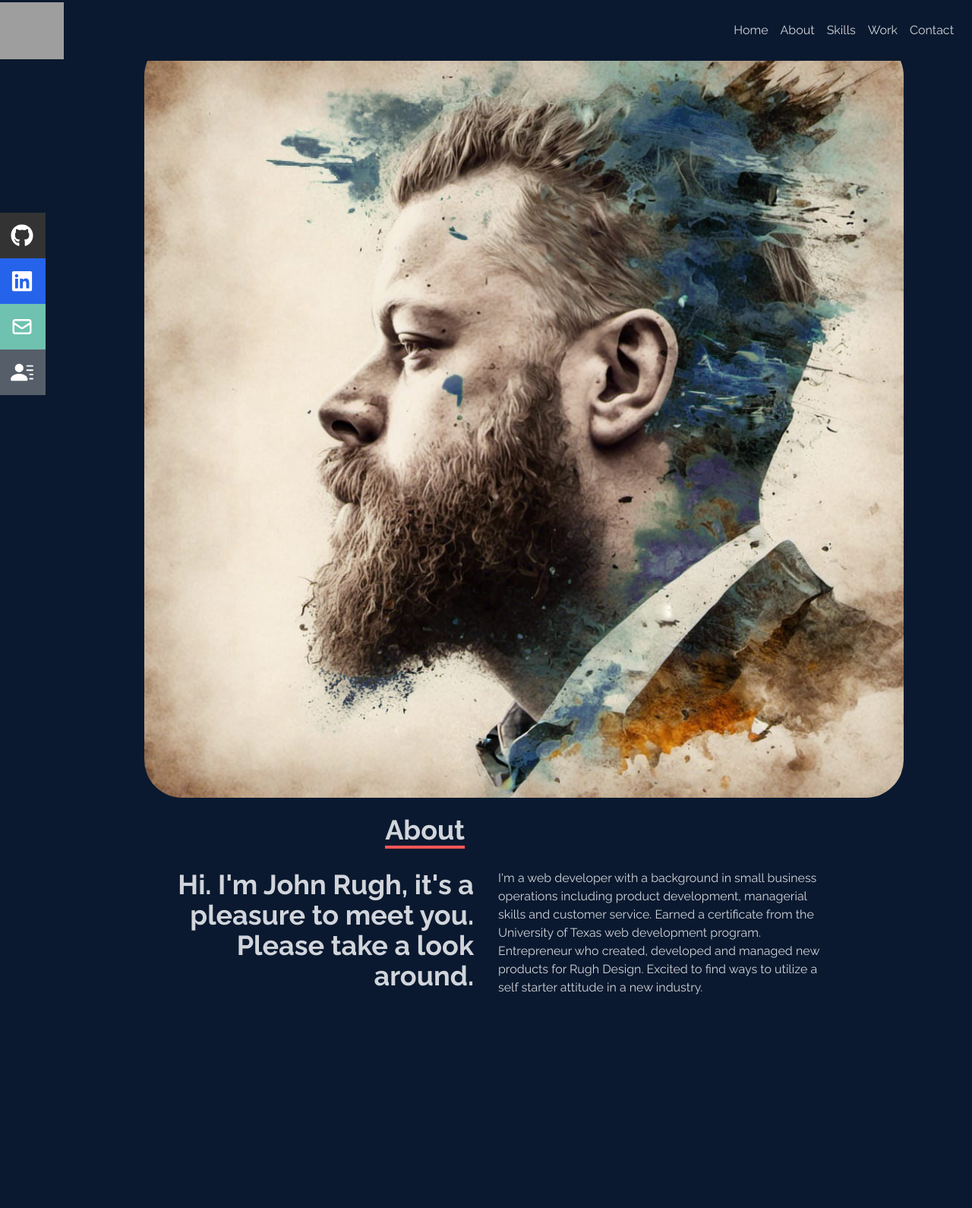
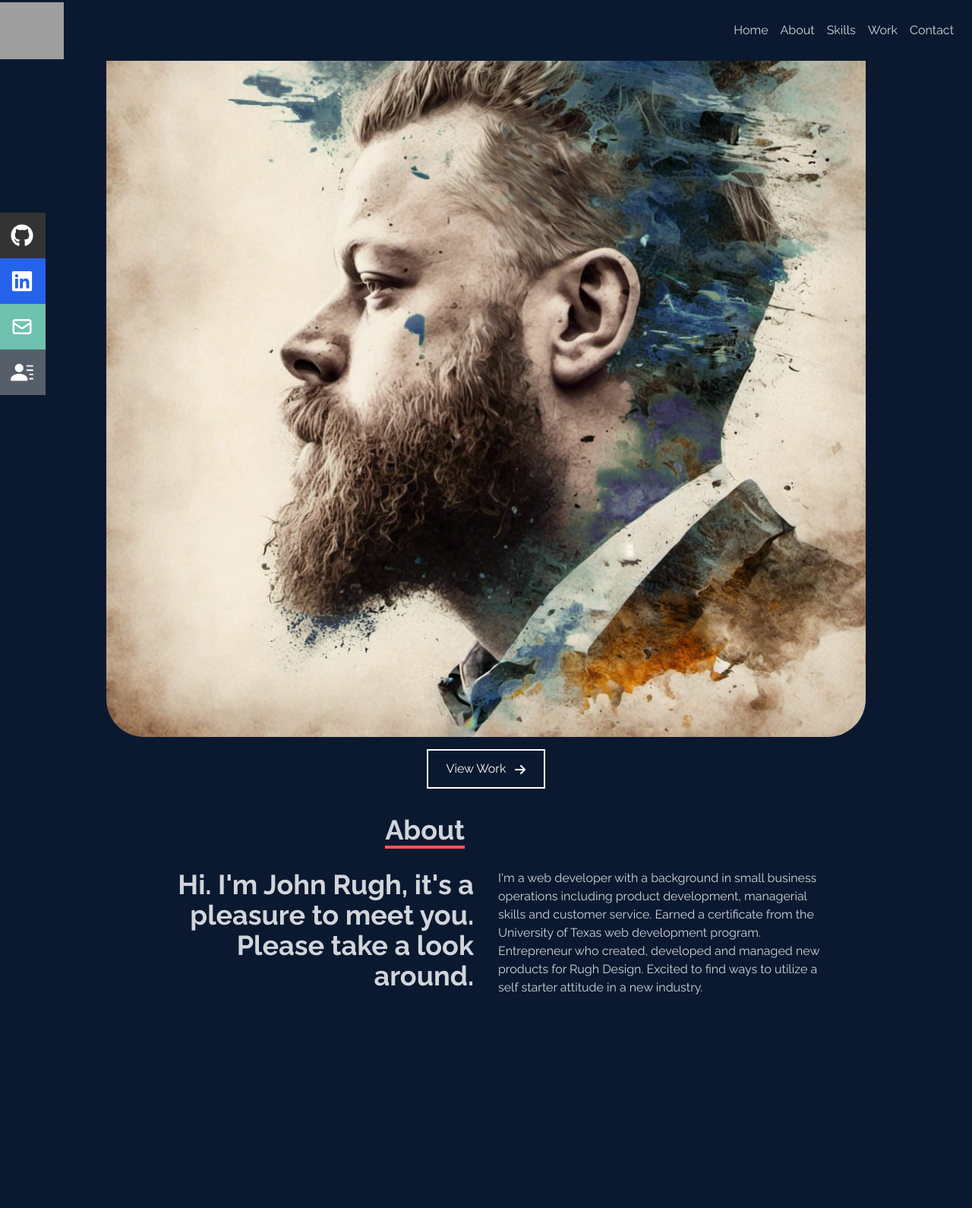
Before and after one commit to roodhouse/python-portfolio, a Flask app: page / in a window 1280 px wide. Shown: the top 1590 px of the page at 76% size. Run offline with Flask 3, Linux system fonts and the light colour scheme; some libraries are stand-ins or nearby versions; grey boxes are pictures that could not be loaded.

Commit message:
replaced pic and updated css for small views

```diff
--- a/static/css/styles.css
+++ b/static/css/styles.css
@@ -65,12 +65,25 @@
 }
 
 #homeContainer {
-    padding: 0 2rem 0 2rem;
+    padding: 80px 2rem 0 2rem;
     height: 100vh;
 }
 
 #homeContainerTwo {
     max-width: 1000px;
+}
+
+#homeCopyContainer {
+    display: flex;
+    flex-direction: column;
+    align-items: center;
+}
+
+#homeCopyText {
+    order: 1;
+    display: flex;
+    flex-direction: column;
+    align-items: center;
 }
 
 .johnImg {
@@ -88,19 +101,27 @@
 }
 
 .webDev {
-    font-size: 2.25rem;
+    font-size: 1.8rem;
     line-height: 2.5rem;
     color: #8892B0;
+    margin-bottom: 0;
 }
 
 .tagLine {
     max-width: 700px;
-    padding: 1rem 0 1rem 0;
-    color: #8892B0;
+    padding: 0 0 1rem 0;
+    color: #ff5757;
 }
 
 #viewWork {
     text-decoration: none;
+    padding-top: 1rem;
+    order: 3;
+}
+
+.viewMore {
+    padding-top: 1rem;
+    order: 3;
 }
 
 .viewMoreButton {
@@ -109,7 +130,6 @@
     border-width: 2px;
     display: flex;
     align-items: center;
-    margin: 0.5rem 0 0.5rem 0;
     cursor: pointer;
     background-color: transparent;
     color: white;
@@ -133,7 +153,7 @@
 }
 
 .homeImageContainer {
-    margin-left: 5%;
+    order: 2;
 }
 
 /* about section */
@@ -164,11 +184,15 @@
     height: 100vh;
 }
 
+#aboutCopyTitleContainer {
+    width: 100%;
+}
+
 /* skills */
 
 #skillsWrapper {
     padding-bottom: 300px;
-    padding-top: 200px;
+    padding-top: 280px;
 }
 
 .skillGrid {
@@ -224,7 +248,7 @@
 }
 
 #workWrapper {
-    padding-top: 200px;
+    padding-top: 80px;
     padding-bottom: 300px;
 }
 
@@ -277,7 +301,10 @@
     display: flex;
     justify-content: center;
     align-items: center;
+}
 
+#contactContainer {
+    padding-top: 180px;
 }
 
 .form {
--- a/templates/work.html
+++ b/templates/work.html
@@ -1,5 +1,5 @@
 <div id="workContainer" class="mw-1000 mx-auto px-3 d-flex flex-column justify-content-center w-100">
-    <div id="workTitleContainer" class="pb-2rem">
+    <div id="workTitleContainer" class="">
         <p class="text-4xl fw-bolder border-bottom border-4 border-color d-inline m-0">
             Work
         </p>
@@ -27,7 +27,7 @@
         {% endfor %}
     </div>
     <!-- begin project section here -->
-    <div id="projectTitleContainer" class="pb-2rem pt-2rem">
+    <div id="projectTitleContainer" class="pt-2rem">
         <p class="text-4xl fw-bolder border-bottom border-4 border-color d-inline m-0">
             Projects
         </p>
```
